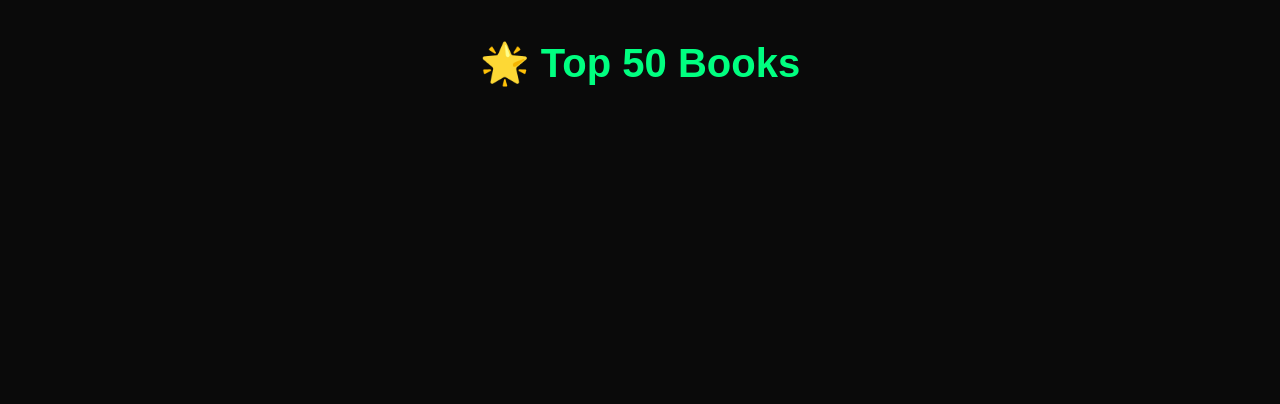
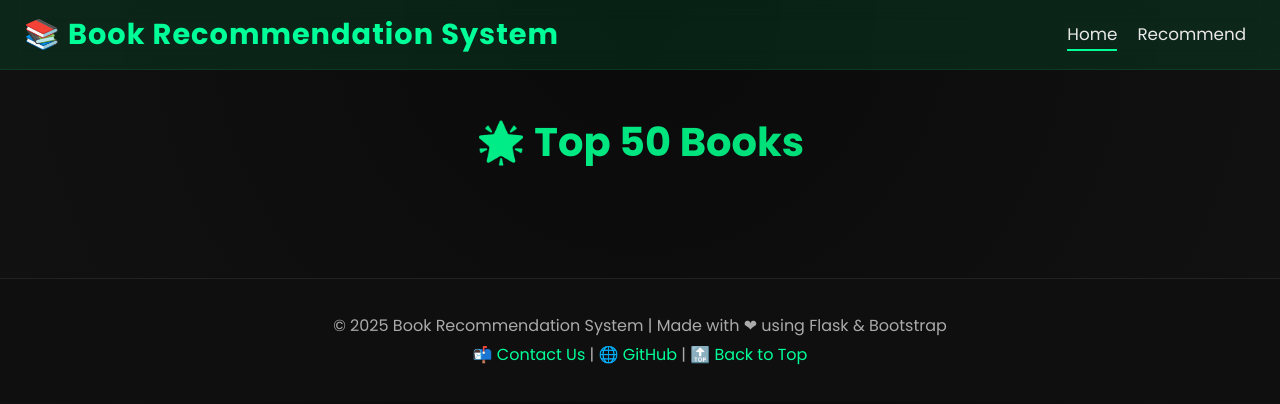
Before and after one commit to Nandini776/Recommendation-System, a Flask app: template templates/index.html in a window 1280 px wide. Shown: the top 404 px of the page. Run offline with Flask 3, Linux system fonts and the light colour scheme; the template is opened without the code that fills it, so the values that code supplies are empty; parts of the project's set-up code (start-up, migrations or seed data) failed here and were passed over.

Commit message:
Update index.html

```diff
--- a/templates/index.html
+++ b/templates/index.html
@@ -1,117 +1,166 @@
 <!DOCTYPE html>
 <html lang="en">
 <head>
-  <meta charset="UTF-8" />
-  <meta name="viewport" content="width=device-width, initial-scale=1.0" />
-  <title>Top 50 Books</title>
-
+  <meta charset="UTF-8">
+  <title>Book Recommendation System</title>
+  <link href="https://cdn.jsdelivr.net/npm/bootstrap@5.3.8/dist/css/bootstrap.min.css" rel="stylesheet">
+  <link href="https://fonts.googleapis.com/css2?family=Poppins:wght@400;600;700&display=swap" rel="stylesheet">
   <style>
     body {
-      background-color: #0a0a0a;
-      color: #ffffff;
-      font-family: "Poppins", sans-serif;
-      margin: 0;
-      padding: 0;
+      background: radial-gradient(circle at top, #0a0a0a, #121212);
+      color: #f8f9fa;
+      font-family: 'Poppins', sans-serif;
+      overflow-x: hidden;
+      scroll-behavior: smooth;
     }
 
-    h1 {
-      text-align: center;
-      color: #00ff80;
-      margin-top: 40px;
-      font-size: 2.5rem;
+    /* Navbar */
+    .navbar {
+      background: rgba(0, 166, 90, 0.15);
+      backdrop-filter: blur(12px);
+      border-bottom: 1px solid rgba(0, 255, 120, 0.1);
+      position: sticky;
+      top: 0;
+      z-index: 1000;
+    }
+    .navbar-brand {
+      font-weight: 700;
+      font-size: 1.8rem;
+      color: #00ff99 !important;
+      letter-spacing: 1px;
+    }
+    .nav-link {
+      color: #e8e8e8 !important;
+      font-size: 1.05rem;
+      margin: 0 10px;
+      position: relative;
+      transition: 0.3s;
+    }
+    .nav-link::after {
+      content: '';
+      position: absolute;
+      bottom: -4px;
+      left: 0;
+      width: 0;
+      height: 2px;
+      background-color: #00ff99;
+      transition: width 0.3s;
+    }
+    .nav-link:hover::after,
+    .nav-link.active::after {
+      width: 100%;
     }
 
-    .book-grid {
-      display: grid;
-      grid-template-columns: repeat(auto-fit, minmax(200px, 1fr));
-      gap: 25px;
-      padding: 40px;
-      justify-items: center;
+    /* Title */
+    h1 {
+      background: linear-gradient(90deg, #00ff99, #00cc66);
+      -webkit-background-clip: text;
+      -webkit-text-fill-color: transparent;
+      font-size: 2.5rem;
+      font-weight: 700;
+      margin-bottom: 2rem;
     }
 
-    .book-item {
-      background-color: #1a1a1a;
-      border-radius: 12px;
-      box-shadow: 0 4px 10px rgba(0, 0, 0, 0.4);
-      padding: 15px;
-      text-align: center;
-      transition: transform 0.3s ease, box-shadow 0.3s ease;
-      width: 200px;
+    /* Cards */
+    .card {
+      height: 24rem;
+      border: none;
+      background: linear-gradient(145deg, #1a1a1a, #101010);
+      border-radius: 20px;
+      transition: all 0.4s ease;
+    }
+    .card:hover {
+      transform: translateY(-8px) scale(1.03);
+      box-shadow: 0 0 25px rgba(0, 255, 120, 0.2);
+    }
+    .card img {
+      position: relative;
+      align-items: center;
+      width: max-content;
+      left: 25%;
+    }
+    .card-body h4 {
+      font-size: 1.1rem;
+      font-weight: 600;
+      color: #fff;
+    }
+    .card-body p {
+      color: #ccc;
+      margin-bottom: 0.4rem;
+      font-size: 0.9rem;
     }
 
-    .book-item:hover {
-      transform: translateY(-6px);
-      box-shadow: 0 6px 14px rgba(0, 0, 0, 0.6);
+    /* Footer */
+    footer {
+      background: #0f0f0f;
+      border-top: 1px solid #222;
+      padding: 30px 0;
+      color: #aaa;
+      margin-top: 80px;
+      text-align: center;
     }
-
-    /* FIXED IMAGE STYLE */
-    .book-cover-container {
-      width: 180px;
-      height: 270px;
-      background-color: #111;
-      display: flex;
-      justify-content: center;
-      align-items: center;
-      overflow: hidden;
-      border-radius: 10px;
-      margin: 0 auto 10px;
+    footer a {
+      color: #00ff99;
+      text-decoration: none;
+      transition: 0.3s;
     }
-
-    .book-cover {
-      max-width: 100%;
-      max-height: 100%;
-      object-fit: contain;
+    footer a:hover {
+      color: #00cc70;
+      text-decoration: underline;
     }
-
-    .book-title {
-      font-size: 1rem;
-      font-weight: 600;
-      color: #00ffcc;
-      margin-bottom: 5px;
-    }
-
-    .book-author {
-      font-size: 0.9rem;
-      color: #bbbbbb;
-      margin-bottom: 8px;
-    }
-
-    .book-rating {
-      font-size: 0.85rem;
-      color: #ffaa00;
-    }
-
-    .book-votes {
-      font-size: 0.8rem;
-      color: #888;
-    }
-
-    @media (max-width: 480px) {
-      .book-item {
-        width: 90%;
-      }
+    footer p {
+      margin: 5px 0;
     }
   </style>
 </head>
 <body>
-  <h1>🌟 Top 50 Books</h1>
 
-  <div class="book-grid">
-    {% for i in range(0, book_name|length) %}
-    <div class="book-item">
-      <div class="book-cover-container">
-        <img
-          src="{{ image[i] }}"
-          alt="{{ book_name[i] }}"
-          class="book-cover"
-        />
+  <!-- Navbar -->
+  <nav class="navbar navbar-expand-lg navbar-dark px-4">
+    <a class="navbar-brand" href="/">📚 Book Recommendation System</a>
+    <div class="ms-auto d-flex align-items-center">
+      <a href="/" class="nav-link active">Home</a>
+      <a href="/recommend" class="nav-link">Recommend</a>
+    </div>
+  </nav>
+
+  <!-- Main -->
+  <div class="container mt-5">
+    <h1 class="text-center">🌟 Top 50 Books</h1>
+    <div class="row mt-4">
+      {% for i in range(book_name|length) %}
+      <div class="col-md-3 col-sm-4 mb-4">
+        <div class="card text-white">
+          <img src="{{ image[i] }}" alt="{{ book_name[i] }}">
+          <div class="card-body">
+            <h4>{{ book_name[i] }}</h4>
+            <p><strong>Author:</strong> {{ author[i] }}</p>
+            <p><strong>Votes:</strong> {{ votes[i] }}</p>
+            <p><strong>Rating:</strong> ⭐ {{ rating[i]|round(2) }}</p>
+          </div>
+        </div>
       </div>
-      <div class="book-title">{{ book_name[i] }}</div>
-      <div class="book-author">{{ author[i] }}</div>
-      <div class="book-rating">⭐ {{ rating[i]|round(2) }}</div>
-      <div class="book-votes">{{ votes[i] }} votes</div>
+      {% endfor %}
     </div>
-    {% endfor %}
   </div>
+
+  <!-- Footer -->
+  <footer>
+    <p>© 2025 Book Recommendation System | Made with ❤ using Flask & Bootstrap</p>
+    <p>
+      📬 <a href="mailto:nandini9107@gmail.com">Contact Us</a> |
+      🌐 <a href="https://github.com/Nandini776" target="_blank">GitHub</a> |
+      <a href="#top" id="backToTop">🔝 Back to Top</a>
+    </p>
+  </footer>
+
+  <!-- Smooth Scroll Script -->
+  <script>
+    document.getElementById('backToTop').addEventListener('click', (e) => {
+      e.preventDefault();
+      window.scrollTo({ top: 0, behavior: 'smooth' });
+    });
+  </script>
+
 </body>
 </html>
```
